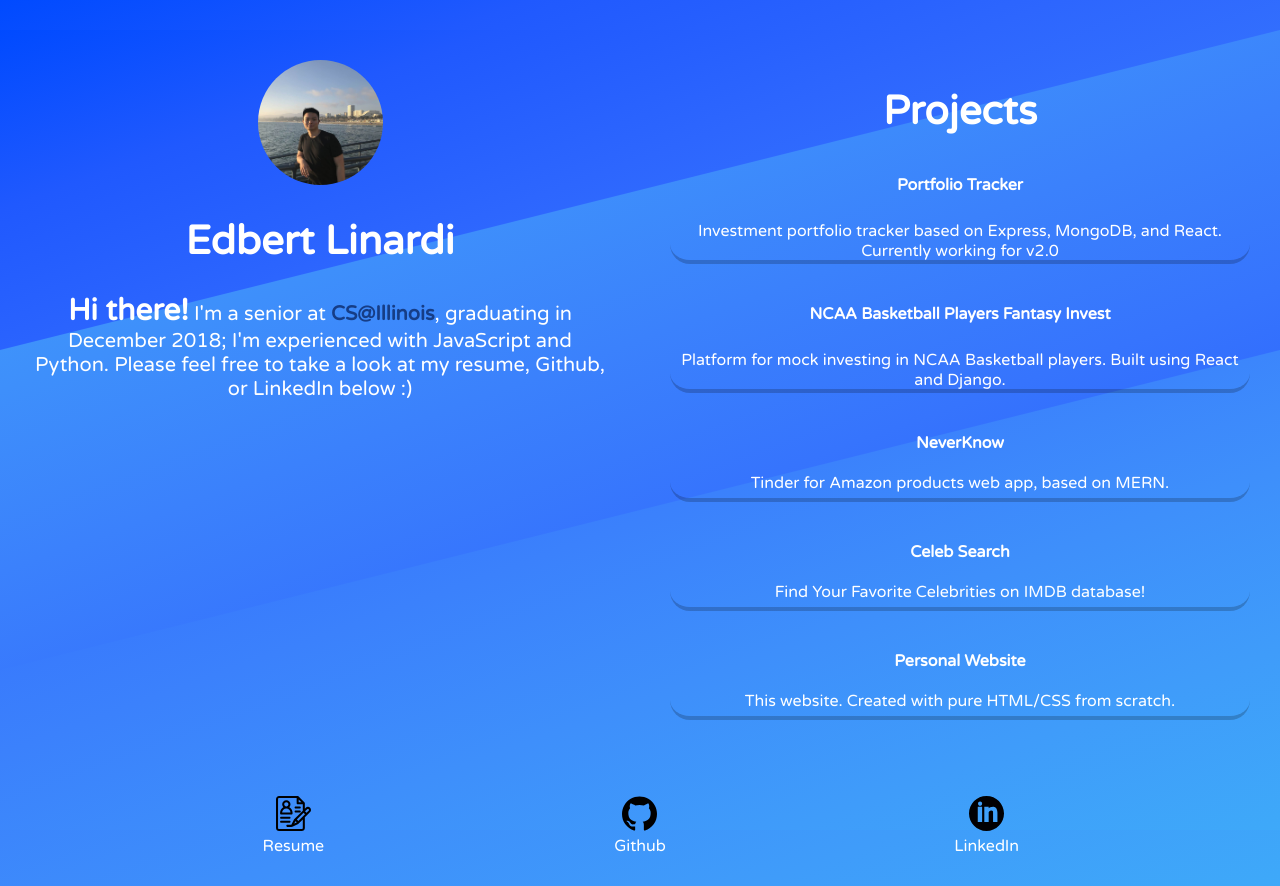
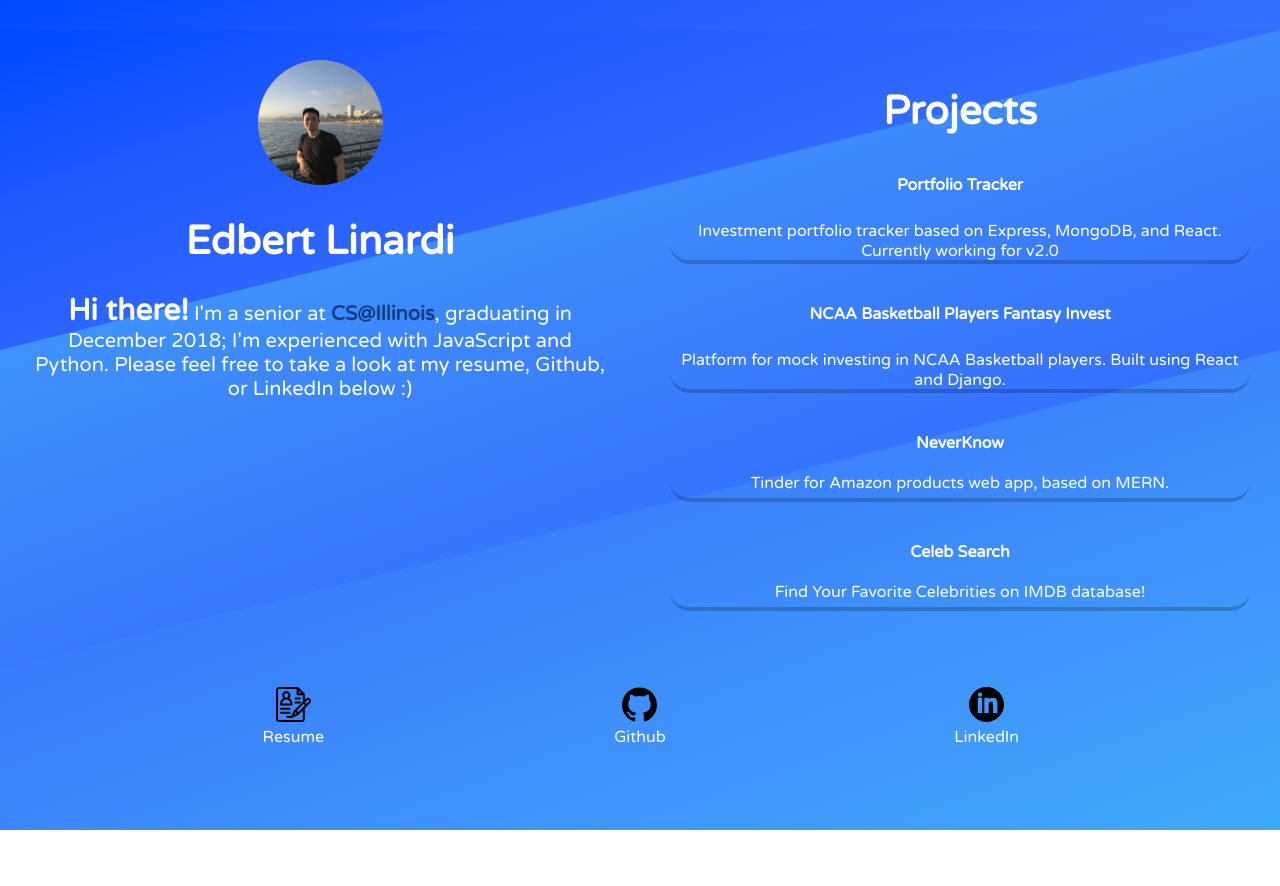
Before and after one commit to edbertlinardi/edbertlinardi.github.io, a plain HTML site: page index.html in a window 1280 px wide. After the commit the page ends 830 px from the top, so only its background shows below. Drawn offline with Linux system fonts and the light colour scheme.

Commit message:
Update index.html

```diff
--- a/index.html
+++ b/index.html
@@ -81,16 +81,6 @@
                         </div>
                     </li>
                 </a>
-                <li class="projects">
-                    <div class='title'>
-                        Personal Website
-                    </div>
-                    <div class='content'>
-                        This website. Created with pure HTML/CSS from scratch.
-                    </div>
-                </li>
-
-
             </ul>
         </div>
     </div>
```
